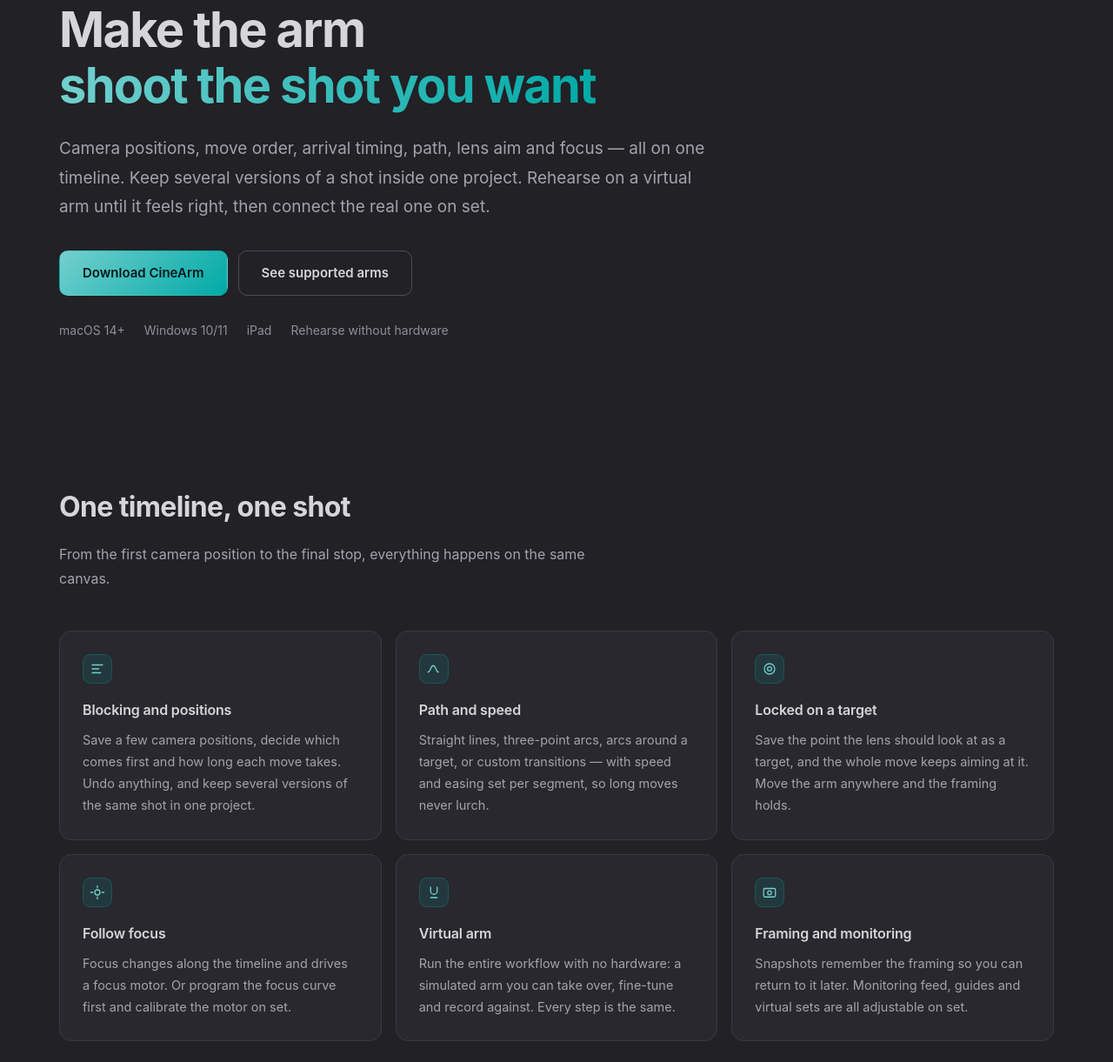
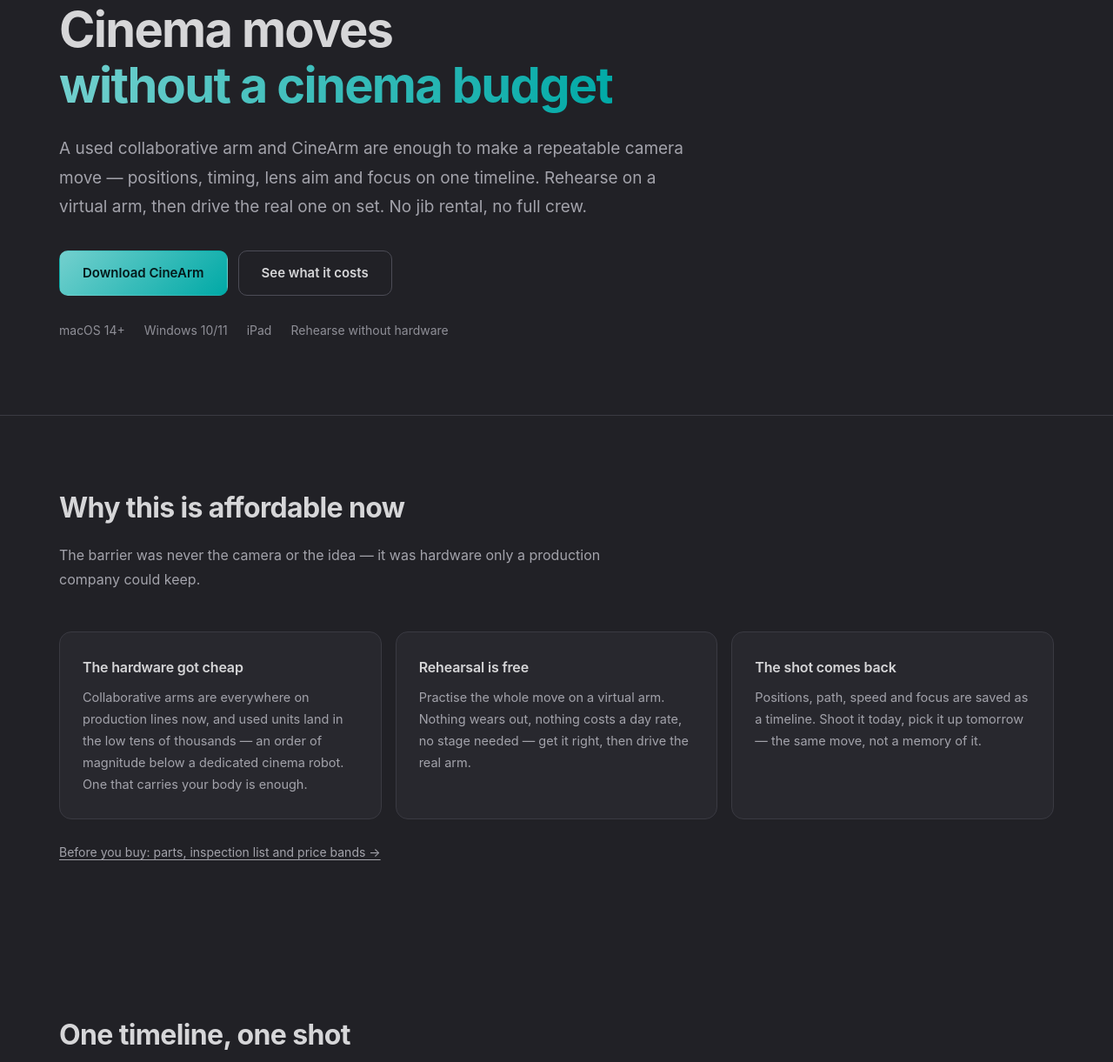
Before and after one commit to Kikuku10/CineArm-Website, a plain HTML site: page en/index.html in a window 1280 px wide. Shown: the part 223-1444 px from the top of the page at 87% size. Drawn offline with Linux system fonts and the light colour scheme.

Commit message:
Reposition homepage around affordable cinema motion control

```diff
--- a/en/index.html
+++ b/en/index.html
@@ -3,8 +3,8 @@
 <head>
 <meta charset="utf-8">
 <meta name="viewport" content="width=device-width, initial-scale=1">
-<title>CineArm — Make the arm shoot the shot you want</title>
-<meta name="description" content="CineArm puts camera positions, order, timing, path, aim and focus on one timeline. Rehearse on a virtual arm, then take over the real one on set. Supports Dobot CRA, CRAF, CRH and Nova series arms.">
+<title>CineArm — Cinema moves on an indie budget</title>
+<meta name="description" content="A collaborative arm costing a few thousand dollars, plus CineArm, gets you the kind of move that used to need a dedicated cinema robot. Positions, timing, path, aim and focus on one timeline.">
 <meta name="theme-color" content="#212126">
 <meta property="og:title" content="CineArm — Make the arm shoot the shot you want">
 <meta property="og:description" content="Motion programming and control for film robotic arms. macOS · Windows · iPad.">
@@ -41,21 +41,45 @@
 <div class="hero">
   <div class="wrap hero-inner">
     <span class="eyebrow"><span class="dot"></span>v0.1.46 · macOS · Windows · iPad</span>
-    <h1>Make the arm<br><em>shoot the shot you want</em></h1>
+    <h1>Cinema moves<br><em>without a cinema budget</em></h1>
     <p class="lede">
-      Camera positions, move order, arrival timing, path, lens aim and focus — all on one timeline.
-      Keep several versions of a shot inside one project. Rehearse on a virtual arm until it feels right,
-      then connect the real one on set.
+      A used collaborative arm and CineArm are enough to make a repeatable camera move — positions, timing,
+      lens aim and focus on one timeline. Rehearse on a virtual arm, then drive the real one on set.
+      No jib rental, no full crew.
     </p>
     <div class="actions">
       <a class="btn btn-primary" href="#download">Download CineArm</a>
-      <a class="btn btn-ghost" href="robots.html">See supported arms</a>
+      <a class="btn btn-ghost" href="guide.html#price">See what it costs</a>
     </div>
     <div class="compat">
       <span>macOS 14+</span><span>Windows 10/11</span><span>iPad</span><span>Rehearse without hardware</span>
     </div>
   </div>
 </div>
+
+<section id="why">
+  <div class="wrap">
+    <h2 class="h2">Why this is affordable now</h2>
+    <p class="sub">The barrier was never the camera or the idea — it was hardware only a production company could keep.</p>
+    <div class="grid">
+      <div class="card">
+        <h3>The hardware got cheap</h3>
+        <p>Collaborative arms are everywhere on production lines now, and used units land in the low tens of thousands — an order of magnitude below a dedicated cinema robot. One that carries your body is enough.</p>
+      </div>
+      <div class="card">
+        <h3>Rehearsal is free</h3>
+        <p>Practise the whole move on a virtual arm. Nothing wears out, nothing costs a day rate, no stage needed — get it right, then drive the real arm.</p>
+      </div>
+      <div class="card">
+        <h3>The shot comes back</h3>
+        <p>Positions, path, speed and focus are saved as a timeline. Shoot it today, pick it up tomorrow — the same move, not a memory of it.</p>
+      </div>
+    </div>
+    <p class="note">
+      <a href="guide.html">Before you buy: parts, inspection list and price bands →</a>
+    </p>
+  </div>
+</section>
 
 <section id="features" class="first">
   <div class="wrap">
```
Also changed, not shown: index.html (+32 -8 lines).
